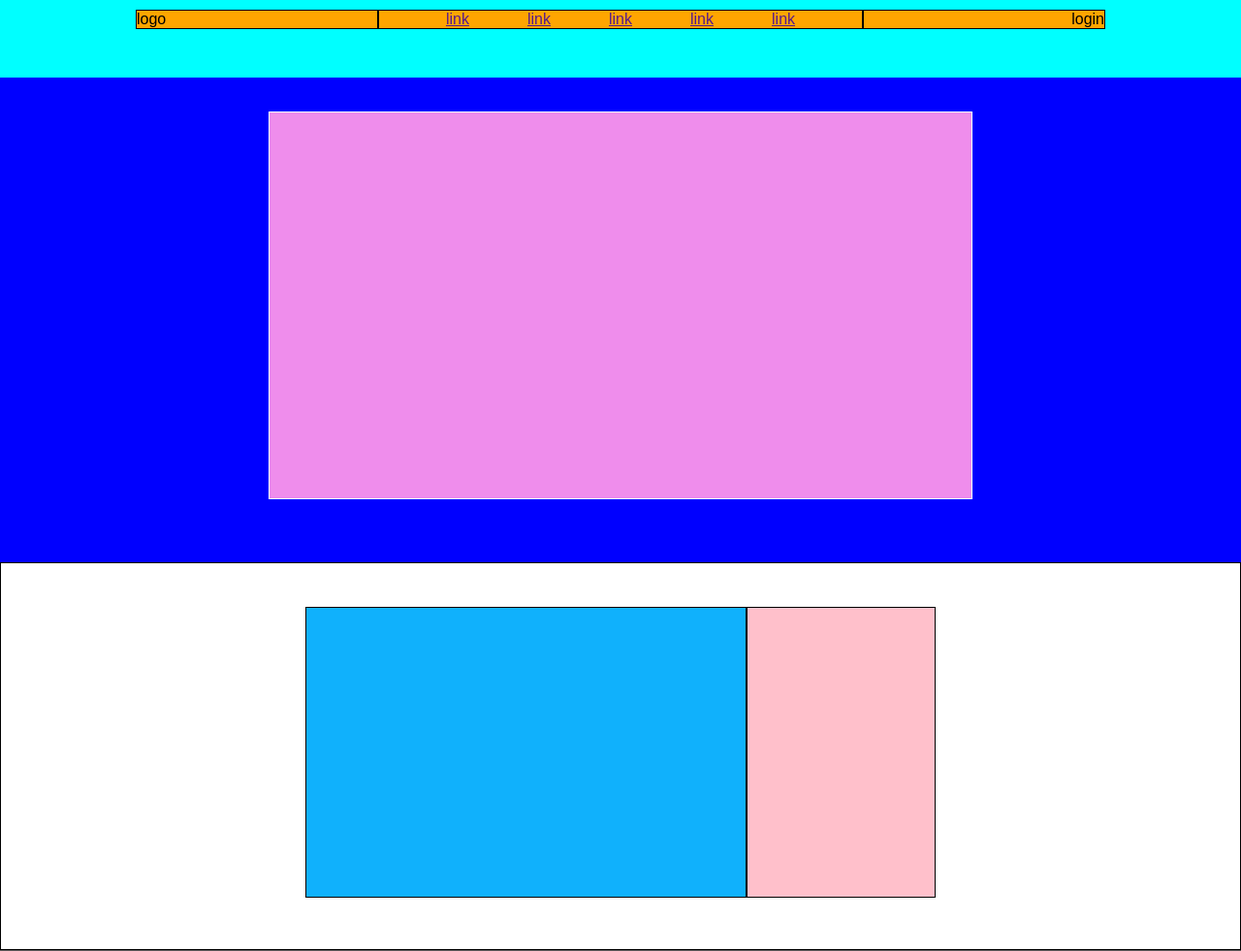
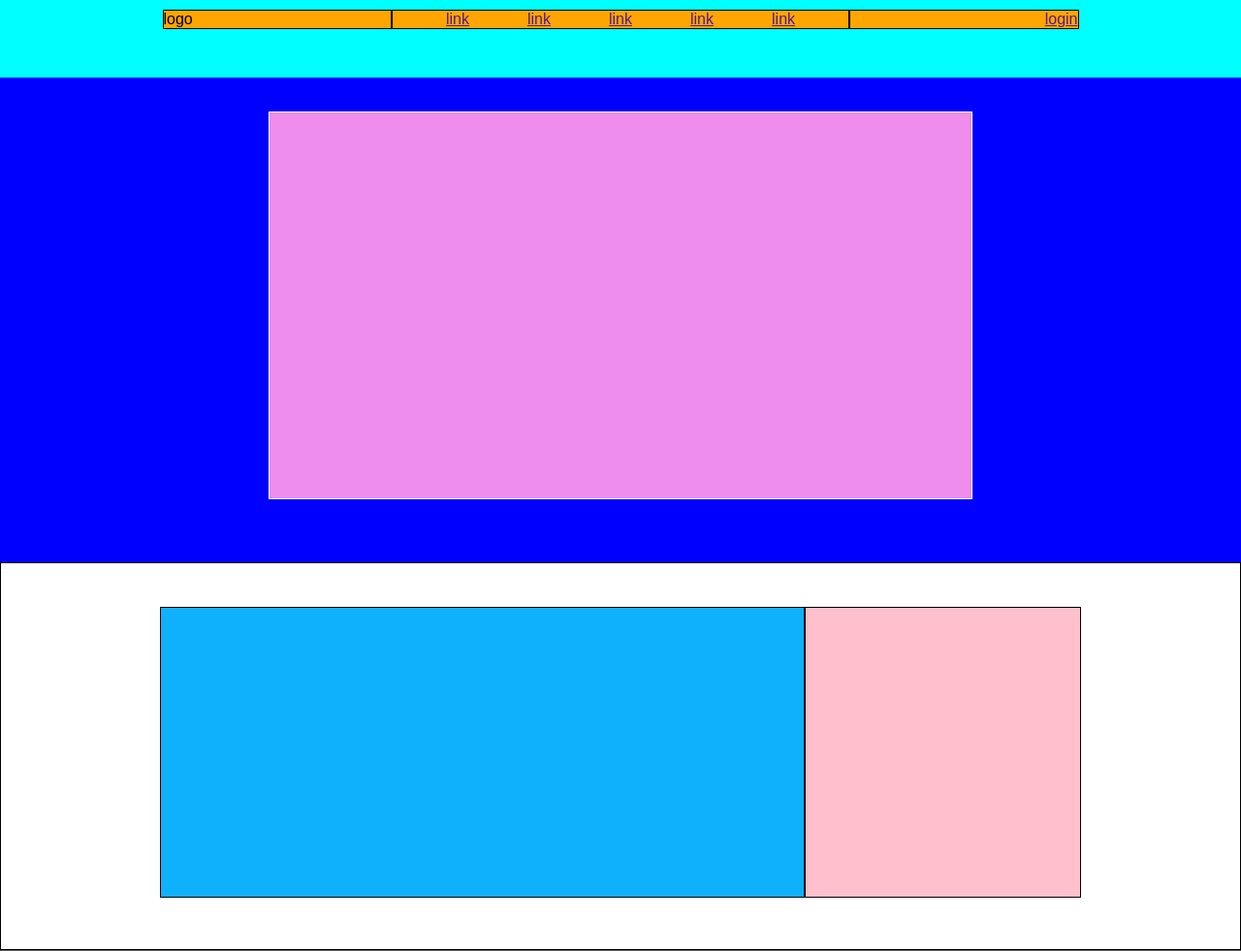
Before and after one commit to EmanueleAnnoscia/htmlcss-struttura-discord, a plain HTML site: page index.html in a window 1280 px wide. Shown: the top 981 px of the page at 97% size. Drawn offline with Linux system fonts and the light colour scheme.

Commit message:
feat layout

```diff
--- a/css/style.css
+++ b/css/style.css
@@ -19,7 +19,7 @@ img{
 }
 
 .banner{
-    width: 80%;
+    width: 75%;
     max-width:1000px;
     margin: 0 auto;
     /* specifiche flex */
@@ -101,7 +101,7 @@ img{
     flex-direction: column;
     flex-wrap: wrap;
     max-width: 80%;
-    width: 650px;
+    /* width: 650px; */
     margin: 0 auto;
     justify-content: center;
 }
@@ -138,7 +138,7 @@ img{
     flex-direction: column;
     flex-wrap: wrap;
     max-width: 80%;
-    width: 650px;
+    /* width: 650px; */
     margin: 0 auto;
     justify-content: center;
     margin-top: 20px;
--- a/index.html
+++ b/index.html
@@ -21,7 +21,7 @@
                     <li class="list-link"><a href="">link</a></li>
                 </ul>
             </div>
-            <div class="login">login</div>
+            <div class="login"><a href="">login</a></div>
         </div>
     </header>
     <!-- MAIN -->
```
